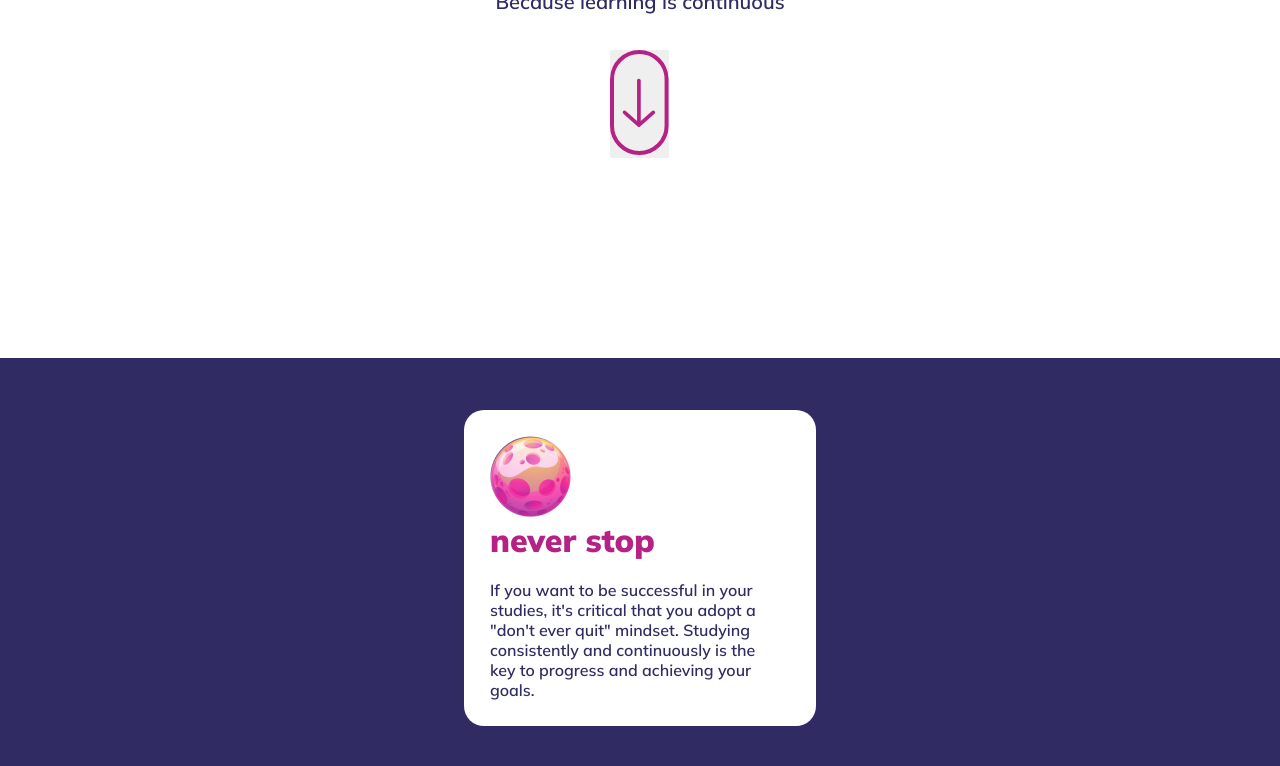
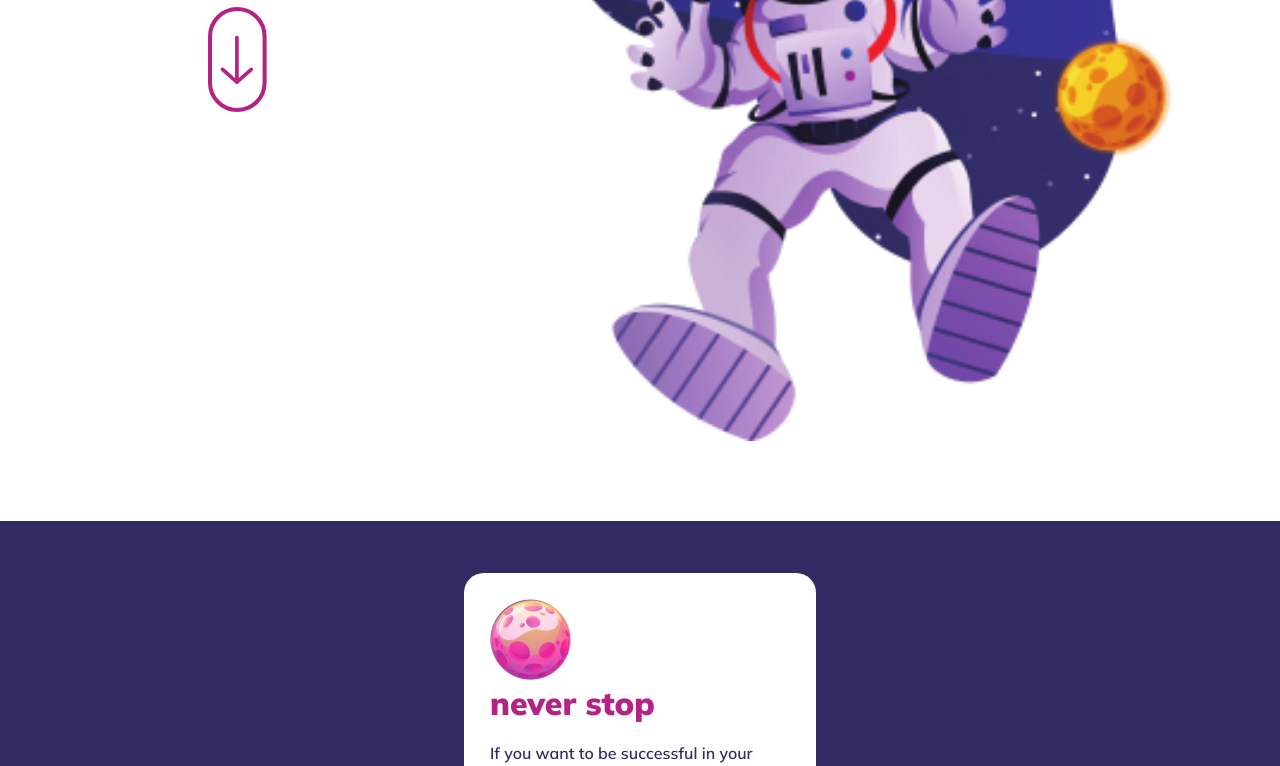
Before and after one commit to tarcisioMateus/explorer, a plain HTML site: page index.html in a window 1280 px wide. Shown: the part 442-1208 px from the top of the page. Drawn offline with Linux system fonts and the light colour scheme.

Commit message:
desktop started

```diff
--- a/index.html
+++ b/index.html
@@ -21,8 +21,10 @@
       <section id="hero">
         <img src="./assets/hero.png" alt="a colorful drawing of an astronaut in space">
         <header>
-          <h1>Explore without limits</h1>
-          <p>Because learning is continuous</p>
+          <div class="text">
+            <h1>Explore without limits</h1>
+            <p>Because learning is continuous</p>
+          </div>
           <button>
             <img src="./assets/arrowDown.svg" alt="a pink arrow pointing downwards">
           </button>
--- a/style.css
+++ b/style.css
@@ -61,6 +61,8 @@ body {
   display: grid;
 }
 
+
+
 main #hero {
   min-height: 100vh;
   display: flex;
@@ -79,6 +81,7 @@ main #hero {
   border: none;
   margin-top: 3.6rem;
   margin-bottom: 9rem;
+  background-color: transparent;
 }
 
 
@@ -179,3 +182,29 @@ footer {
   text-align: center;
   padding-block: 1.6rem;
 }
+
+
+
+@media (min-width: 750px) {
+  main #hero {
+    flex-direction: row-reverse;
+    align-content: top;
+    position: sticky;
+    min-height: min-content;
+  }
+  #hero img {
+    flex: 1;
+    padding-bottom: clamp(3rem, 10vh, 10rem);
+  }
+  #hero header {
+    display: flex;
+    height: 100%;
+    flex-direction: column;
+    justify-content: space-around;
+    padding-left: clamp(3rem, 5vw, 10rem);
+    text-align: left;
+  }
+  #hero button {
+    margin-bottom: 0rem;
+  }
+}
```
